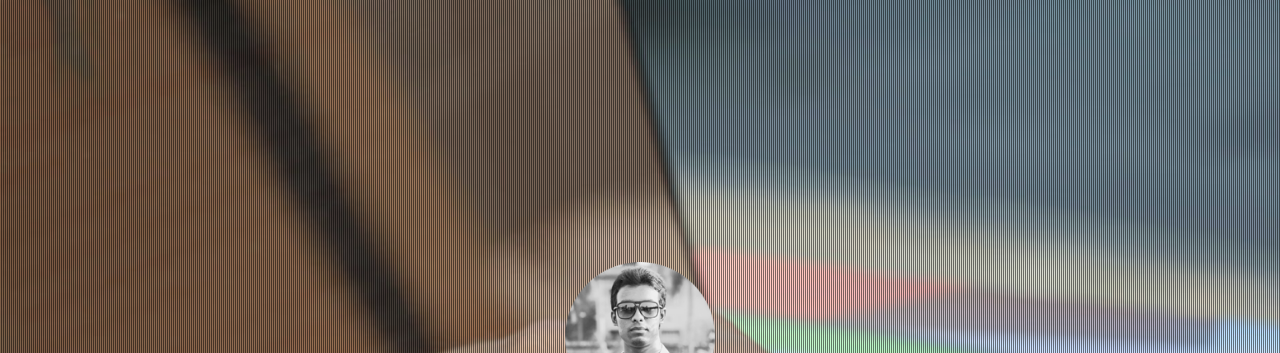
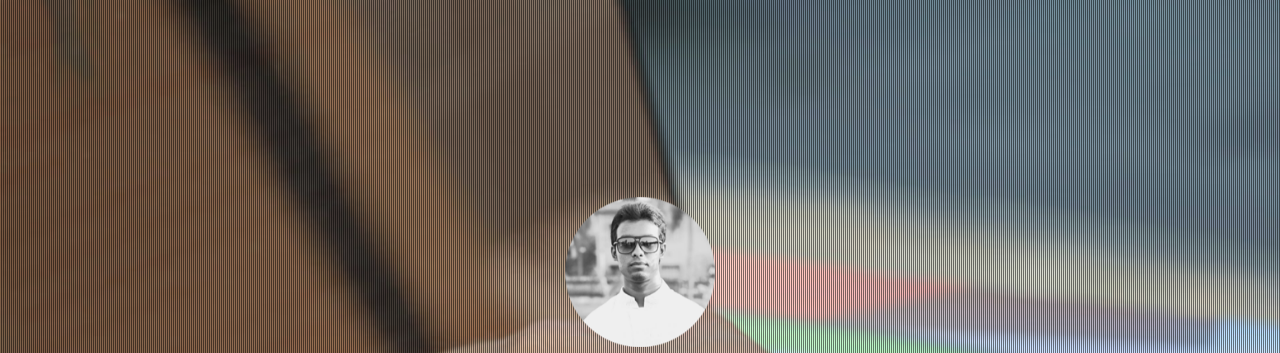
Before and after one commit to rsrone/rsrone.github.io, a plain HTML site: page index.html in a window 1280 px wide. Shown: the top 353 px of the page. Drawn offline with nearby package versions, Linux system fonts and the light colour scheme; files whose address does not match are found by name.

Commit message:
Modified

```diff
--- a/index.html
+++ b/index.html
@@ -21,7 +21,7 @@
 			<div class="banner row" id="banner">
 				<div class="parallax text-center" style="background-image: url(img/1.jpg);">
 					<div class="parallax-pattern-overlay">
-						<div class="container text-center" style="height:900px;padding-top:20%;">
+						<div class="container text-center" style="height:900px;padding-top:15%;">
 							<a href="#"><img id="site-title" class=" wow fadeInDown" wow-data-delay="0.0s" wow-data-duration="0.9s" src="img/2.png" alt=""/></a>
 							<h2 class="intro"><a href="index.html">Raihan Sarkar Rone</a></h2>
 						</div>
```
